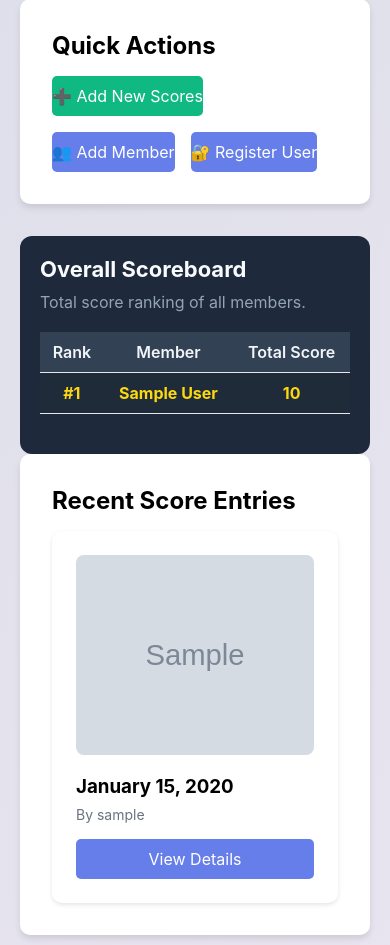
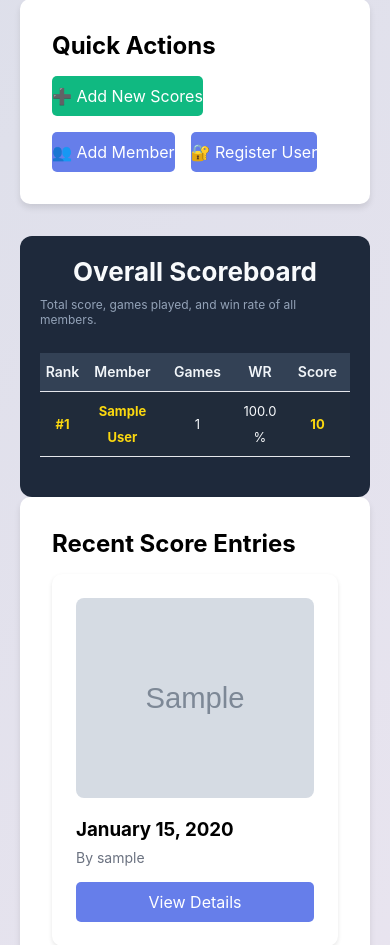
Before and after one commit to shahisiiii/score_board, a Django app: page /dashboard/ in a window 390 px wide. Shown: the part 116-1061 px from the top of the page. Run offline with Django 4.2, Linux system fonts and the light colour scheme; a user stored in the database is signed in; tables that the repository leaves empty hold one stand-in row (values such as "Sample post"); grey boxes marked "Sample" are stand-in pictures.

Commit message:
updated win rate and games count

```diff
--- a/scoreboard/views.py
+++ b/scoreboard/views.py
@@ -14,6 +14,8 @@ import io
 from .models import Member, ScoreEntry, Score
 from .forms import UserRegistrationForm, MemberForm, ScoreEntryForm
 import datetime
+from django.db.models import Sum, Count, Q
+from django.db.models.functions import Coalesce
 
 def is_admin(user):
     return user.is_staff
@@ -82,23 +84,74 @@ def register_user_view(request):
 # ============================================
 # Dashboard
 # ============================================
-from django.db.models import Sum
 
 @login_required
 def dashboard_view(request):
-    score_entries = ScoreEntry.objects.all()[:10]
+    from django.db.models import Sum, Q
+    from collections import defaultdict
+
+    score_entries = ScoreEntry.objects.prefetch_related('scores__member')
+
     members = Member.objects.all()
-    members_score = Member.objects.annotate(
-        total_score=Sum('scores__score')
-    ).order_by('-total_score')
 
-    context = {
-        'score_entries': score_entries,
-        'members': members,
-        'is_admin': request.user.is_staff,
-        'members_score':members_score
-    }
-    return render(request, 'scoreboard/dashboard.html', context)
+    # Initialize stats
+    rank_points = defaultdict(int)
+    max_points = defaultdict(int)
+    total_games = defaultdict(int)
+
+    for entry in score_entries:
+        game_scores = list(entry.scores.all())
+
+        # Ignore empty game
+        if not game_scores:
+            continue
+
+        # Sort highest → lowest
+        sorted_scores = sorted(game_scores, key=lambda s: s.score, reverse=True)
+
+        total_members_in_game = len(sorted_scores)
+
+        # Assign rank points
+        for position, score_obj in enumerate(sorted_scores, start=1):
+            member_id = score_obj.member_id
+
+            # Skip non-attending members
+            if score_obj.score == 0:
+                continue
+
+            # Rank points (higher rank = more points)
+            points = total_members_in_game - position + 1
+
+            rank_points[member_id] += points
+            max_points[member_id] += total_members_in_game
+            total_games[member_id] += 1
+
+    # Prepare final annotated member list
+    members_list = []
+    for m in members:
+        m.total_score = m.scores.aggregate(total=Sum('score'))['total'] or 0
+        m.total_games = total_games.get(m.id, 0)
+
+        rp = rank_points.get(m.id, 0)
+        mp = max_points.get(m.id, 0)
+
+        if mp == 0:
+            m.win_rate = 0
+        else:
+            m.win_rate = (rp / mp) * 100
+
+        members_list.append(m)
+
+    # Sort by total score
+    members_score = sorted(members_list, key=lambda x: (-x.total_score, x.name))
+
+    return render(request, "scoreboard/dashboard.html", {
+        "members_score": members_score,
+        "score_entries": score_entries[:10],
+        "members": members,
+        "is_admin": request.user.is_staff
+    })
+
 
 # ============================================
 # Member Management (Admin Only)
--- a/scoreboard_project/settings.py
+++ b/scoreboard_project/settings.py
@@ -5,8 +5,8 @@ from datetime import timedelta
 BASE_DIR = Path(__file__).resolve().parent.parent
 
 SECRET_KEY = 'django-insecure-change-this-in-production-12345'
-DEBUG = False
-ALLOWED_HOSTS = ['shahis.pythonanywhere.com']
+DEBUG = True
+ALLOWED_HOSTS = ['shahis.pythonanywhere.com','127.0.0.1']
 
 INSTALLED_APPS = [
     'django.contrib.admin',
--- a/templates/scoreboard/base.html
+++ b/templates/scoreboard/base.html
@@ -74,6 +74,13 @@
         .rank-text-3 {
             color: #e19142 !important;   /* Bronze */
             font-weight: 700;
+        }
+        /* Responsive Table Wrapper */
+        .table-responsive {
+            width: 100%;
+            overflow-x: auto;
+            -webkit-overflow-scrolling: touch;
+            border-radius: 10px;
         }
 
         /* Mobile Responsive */
@@ -340,12 +347,14 @@
             font-size: 26px;
             font-weight: 700;
             margin-bottom: 10px;
+            text-align: center;
+
         }
 
         .section-desc {
-            font-size: 16px;
+            font-size: 12px;
             color: #94a3b8;
-            margin-bottom: 20px;
+            margin-bottom: 10px;
         }
 
         /* Table */
@@ -360,6 +369,8 @@
             padding: 14px;
             text-align: center;
             font-size: 18px;
+            line-height: 26px;
+
         }
 
         .score-table th {
@@ -397,27 +408,46 @@
             background: #1e40af;
         }
 
-        /* Mobile responsive */
-        @media(max-width: 600px) {
-            .score-table th, .score-table td {
-                font-size: 16px;
-                padding: 10px;
+        /* Compact Table for Mobile (no scroll) */
+        @media (max-width: 600px) {
+
+            .score-table {
+                width: 100%;
+                table-layout: fixed;   /* Forces even column width */
+                word-wrap: break-word; /* Breaks long names */
             }
 
-            .section-title {
-                font-size: 22px;
+            .score-table td {
+                padding: 6px 4px;      /* Much smaller space */
+                font-size: 13px;       /* Compact text */
+                white-space: normal;   /* Allow wrapping */
+                text-align: center;
+            }
+            .score-table th{
+                padding: 6px 4px;      /* Much smaller space */
+                font-size: 14px;       /* Compact text */
+                white-space: normal;   /* Allow wrapping */
+                text-align: center;
             }
 
-            .download-btn {
-                display: block;
-                width: 100%;
-                text-align: center;
-                font-size: 20px;
-                padding: 16px;
+            /* Optional: shrink rank column more */
+            .score-table th:nth-child(1),
+            .score-table td:nth-child(1) {
+                width: 45px;
+            }
+
+            /* Optional: shrink games column */
+            .score-table th:nth-child(4),
+            .score-table td:nth-child(4) {
+                width: 50px;
+            }
+
+            /* Optional: shrink win rate column */
+            .score-table th:nth-child(5),
+            .score-table td:nth-child(5) {
+                width: 65px;
             }
         }
-
-
 
     </style>
 </head>
--- a/templates/scoreboard/dashboard.html
+++ b/templates/scoreboard/dashboard.html
@@ -20,52 +20,50 @@
 
 <div class="overall-score-section">
     <h2 class="section-title">Overall Scoreboard</h2>
-    <p class="section-desc">Total score ranking of all members.</p>
+    <p class="section-desc">Total score, games played, and win rate of all members.</p>
 
+    <div class="table-responsive">
         <table class="score-table">
             <thead>
                 <tr>
                     <th>Rank</th>
                     <th>Member</th>
-                <th>Total Score</th>
+                    <th>Games</th>
+                    <th>WR</th>
+                    <th>Score</th>
                 </tr>
             </thead>
+
             <tbody>
                 {% for m in members_score %}
                 <tr>
-
-                <!-- Rank -->
-                <td class="
-                    {% if forloop.counter == 1 %}rank-text-1{% endif %}
-                    {% if forloop.counter == 2 %}rank-text-2{% endif %}
-                    {% if forloop.counter == 3 %}rank-text-3{% endif %}
-                ">
+                    <td class="{% if forloop.counter == 1 %}rank-text-1{% elif forloop.counter == 2 %}rank-text-2{% elif forloop.counter == 3 %}rank-text-3{% endif %}">
                         #{{ forloop.counter }}
                     </td>
 
-                <!-- Member Name -->
-                <td class="
-                    {% if forloop.counter == 1 %}rank-text-1{% endif %}
-                    {% if forloop.counter == 2 %}rank-text-2{% endif %}
-                    {% if forloop.counter == 3 %}rank-text-3{% endif %}
-                ">
+                    <td class="{% if forloop.counter == 1 %}rank-text-1{% elif forloop.counter == 2 %}rank-text-2{% elif forloop.counter == 3 %}rank-text-3{% endif %}">
                         {{ m.name }}
                     </td>
 
-                <!-- Total Score -->
+                    <td class="">
+                        {{ m.total_games|default:"0" }}
+                    </td>
+
+                    <td class="">
+                        {{ m.win_rate|floatformat:1 }}%
+                    </td>
+
                     <td class="
                         {% if m.total_score < 0 %}neg-score{% endif %}
-                    {% if forloop.counter == 1 %}rank-text-1{% endif %}
-                    {% if forloop.counter == 2 %}rank-text-2{% endif %}
-                    {% if forloop.counter == 3 %}rank-text-3{% endif %}
+                        {% if forloop.counter == 1 %}rank-text-1{% elif forloop.counter == 2 %}rank-text-2{% elif forloop.counter == 3 %}rank-text-3{% endif %}
                     ">
                         {{ m.total_score|default:"0" }}
                     </td>
-
                 </tr>
                 {% endfor %}
             </tbody>
         </table>
+    </div>
 </div>
 
 
```
Lines whose indentation alone changed are shown as unchanged.
